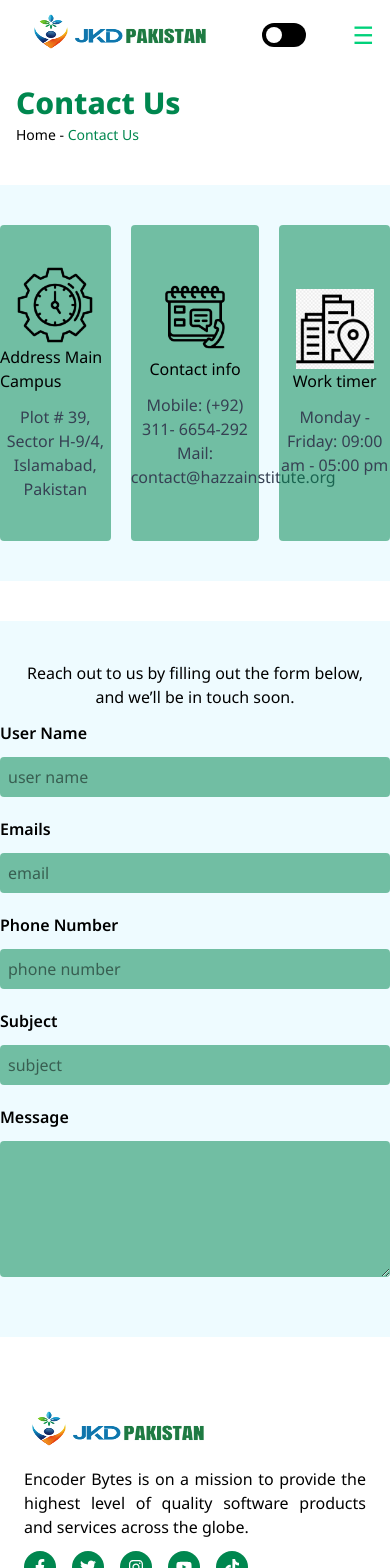
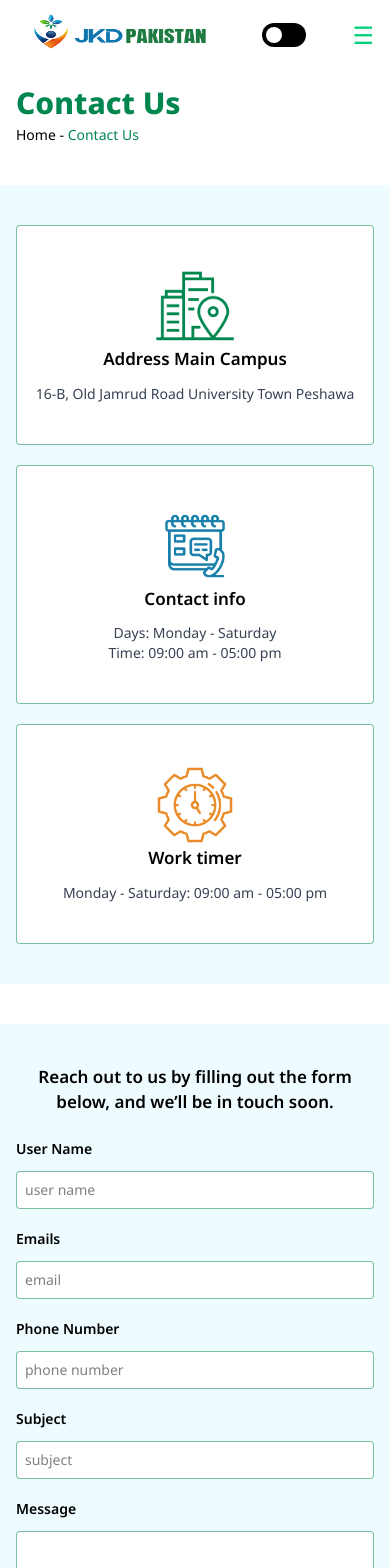
Before and after one commit to abdul-samad-91/JKD_Organization, a Next.js app: page /contact-us in a window 390 px wide. Shown: the top 1568 px of the page. Built offline with nearby package versions, Linux system fonts and the light colour scheme.

Commit message:
change complete UI of contact page

```diff
--- a/src/app/contact-us/page.js
+++ b/src/app/contact-us/page.js
@@ -2,34 +2,81 @@
 import Footer from '@/component/Footer'
 import Header from '@/component/Header'
 import { useGlobal } from '@/context/GlobleContext'
-import React from 'react'
+import React, { useState } from 'react'
 
 import icon1 from '../../../public/contact-icon1.png';
 import icon2 from '../../../public/contact-icon2.png';
 import icon3 from '../../../public/contact-icon3.png';
 // import Details from '../programs/details/[id]/page';
-import Image from 'next/image'
+// import Image from 'next/image'
 
 const info = [
     {
+        color:"#00874F",
         name: "Address Main Campus",
-        icon:icon1,
-        details: ["Plot # 39, Sector H-9/4, Islamabad, Pakistan"]
+        icon:icon3,
+        details: ["16-B, Old Jamrud Road University Town Peshawa"]
     },
     {
+        color:"#177faa",
         name: "Contact info",
         icon:icon2,
-        details: ["Mobile: (+92) 311- 6654-292" , "Mail: contact@hazzainstitute.org"]
+        details: [
+            "Days: Monday - Saturday",
+            "Time: 09:00 am - 05:00 pm"
+        ]
     },
     {
+        color:"#e98b28",
         name: "Work timer",
-        icon:icon3,
-        details: ["Monday - Friday: 09:00 am - 05:00 pm"]
+        icon:icon1,
+        details: ["Monday - Saturday: 09:00 am - 05:00 pm"]
     }
 ];
 
 const ContactUs = () => {
+
     const {theme} = useGlobal();
+    const [contactForm , setContactForm] = useState({
+        userName:'',
+        email:'',
+        phoneNumber:'',
+        subject:'',
+        message:''
+    });
+    const [loading , setLoading] = useState(false)
+
+    const handleChange = (event)=>{
+        const { value , name } = event.target;
+        setContactForm((preValue)=>{
+            return {
+                ...preValue,
+                [name]:value,
+            }
+        })
+    }
+
+const handleSubmit = async (e) => {
+  e.preventDefault()
+
+    setLoading(true);
+
+  try {
+    const response = await axiosInstance.post("/api/contact", applyForm);
+    console.log(response);
+    const data = response.data;
+
+    toast.success(data.message || "Email Send Successfully");
+
+    router.push("/admin"  );
+  } catch (err) {
+    const errorMessage = err.response?.data?.error || "Something went wrong. Please try again.";
+    toast.error(errorMessage);
+  } finally {
+    setLoading(false);
+  }
+};
+
   return (
     <div className={` h-screen w-full  flex flex-col justify-between `}>
         <Header />
@@ -41,19 +88,30 @@ const ContactUs = () => {
                     <span className={`${theme === 'light' ? 'text-[#00874F]': 'text-[#177faa] '} cursor-pointer`} >Contact Us</span>
                 </div>
             </div>
-            <section className={`${theme === "light" ? "bg-[#eefbff]" : "bg-black"} w-full flex flex-col items-center my-10 py-10`}>
+            <section className={`${theme === "light" ? "bg-[#eefbff]" : "bg-[#080808]"} w-full flex flex-col items-center my-10 py-10`}>
 
-                <div className='flex justify-between gap-5 w-full lg:w-[1200px]'>
+                <div className='flex flex-col md:flex-row justify-between gap-5 w-full lg:max-w-[1200px] px-4'>
                     {
                         info?.map((details , index) =>
-                        <div key={index} className={` py-10 rounded w-[33%] ${theme === 'dark' ? 'bg-[#177eaa94]' : 'bg-[#00874f85]'} flex flex-col justify-center items-center`}>
-                            <Image src={details.icon} alt={index} className="w-[150px] h-[80px] object-contain self-center " />
+                        <div  key={index} className={` py-10 rounded md:w-[33%] border  ${theme === 'dark' ? 'bg-black border-[#177eaa94]' : 'bg-white border-[#00874f85]'} flex flex-col justify-center items-center`}>
+                            <div src={details.icon} alt={index}  className="w-[150px] h-[80px] object-contain self-center " style={{
+                                WebkitMaskImage: `url(${details.icon.src})`,
+                                WebkitMaskRepeat: "no-repeat",
+                                WebkitMaskPosition: "center",
+                                WebkitMaskSize: "contain",
+                                maskImage: `url(${details.icon.src})`,
+                                maskRepeat: "no-repeat",
+                                maskPosition: "center",
+                                maskSize: "contain",
+                                backgroundColor: details.color,
+                                }}
+                            />
                             {/* <h3 className={`text-xl sm:text-2xl lg:text-[30px] pt-3 pb-4 font-semibold w-full text-center px-5`}>{details.name}</h3> */}
-                            <p className=" text-[16px] md:text-[17px] lg:text-[25px] lg:font-semibold pb-3  " >{details.name}</p>
+                            <h3 className=" text-[17px] md:text-[21px] lg:text-[25px] font-semibold pb-3 ">{details.name}</h3>
 
                             {
                                 details?.details?.map((text , index)=>
-                                    <p key={index} className={`text-center w-full ${theme === 'light' ? ' text-gray-700 ':'text-white'}`}>{text}</p>
+                                    <p key={index} className={`text-gray-700 text-sm  md:text-base px-2  text-center w-full ${theme === 'light' ? ' black ':'text-white'}`}>{text}</p>
                                 )
                             }
                         </div>
@@ -62,90 +120,44 @@ const ContactUs = () => {
                 </div>
             </section>
 
-            <section className={`${theme === "light" ?  "bg-[#eefbff]" : "bg-black"} w-full flex flex-col items-center mb-10 py-10`}>
+            <section className={`${theme === "light" ?  "bg-[#eefbff]" : "bg-[#080808]"} w-full flex flex-col items-center mb-10 py-10`}>
 
-                <h3 className={`text-[16px] md:text-[17px] lg:text-[25px] lg:font-semibold pb-3 md:w-[600px] text-center px-5`}>Reach out to us by filling out the form below, and we’ll be in touch soon.</h3>
-                <form className='w-full  md:w-[600px]'>
+                <h3 className={`text-[17px] md:text-[21px] lg:text-[25px] font-semibold pb-3 w-full md:w-[600px] text-center px-5`}>Reach out to us by filling out the form below, and we’ll be in touch soon.</h3>
+                <form onSubmit={handleSubmit} className='w-full px-4 pt-3 md:pt-5 md:w-[600px]'>
                     {/* UserName */}
                     <div className='flex flex-col gap-3  w-full'>
-                        <label className='font-semibold'>User Name</label>
-                        <input type='text' placeholder='user name' className={`${theme === 'dark' ? 'bg-[#177eaa94]' : 'bg-[#00874f85]'} p-2 rounded  outline-none`} />
+                        <label htmlFor='usrName' className=" text-sm font-semibold md:text-base">User Name</label>
+                        <input name='userName' value={contactForm.value} onChange={handleChange} type='text' id='usrName' placeholder='user name' className={`text-sm  md:text-base border ${theme === 'dark' ? 'border-[#177eaa94] bg-black' : 'bg-white border-[#00874f85]'}  p-2 rounded  outline-none`} />
                     </div>
                     {/* Email */}
                     <div className='flex flex-col gap-3  w-full pt-5'>
-                        <label className='font-semibold'>Emails</label>
-                        <input type='email' placeholder='email' className={`${theme === 'dark' ? 'bg-[#177eaa94]' : 'bg-[#00874f85]'} p-2 rounded  outline-none`} />
+                        <label htmlFor='email' className=" text-sm font-semibold md:text-base" >Emails</label>
+                        <input name='email' value={contactForm.email} onChange={handleChange} type='email' id='email' placeholder='email' className={`text-sm  md:text-base border ${theme === 'dark' ? 'border-[#177eaa94] bg-black' : 'bg-white border-[#00874f85]'} p-2 rounded  outline-none`} />
                     </div>
                     {/* PhoneNumber */}
                     <div className='flex flex-col gap-3  w-full pt-5'>
-                        <label className='font-semibold'>Phone Number</label>
-                        <input type='number' placeholder='phone number' className={`${theme === 'dark' ? 'bg-[#177eaa94]' : 'bg-[#00874f85]'} p-2 rounded  outline-none`} />
+                        <label htmlFor='number' className=" text-sm font-semibold md:text-base" >Phone Number</label>
+                        <input name='number' value={contactForm.nunber} onChange={handleChange} type='number' id='number' placeholder='phone number' className={`text-sm  md:text-base border ${theme === 'dark' ? 'border-[#177eaa94] bg-black' : 'bg-white border-[#00874f85]'} p-2 rounded  outline-none`} />
                     </div>
                     {/* subject */}
                     <div className='flex flex-col gap-3  w-full pt-5'>
-                        <label className='font-semibold'>Subject</label>
-                        <input type='text' placeholder='subject' className={`${theme === 'dark' ? 'bg-[#177eaa94]' : 'bg-[#00874f85]'} p-2 rounded  outline-none`} />
+                        <label htmlFor='subject' className=" text-sm font-semibold md:text-base">Subject</label>
+                        <input name='subject' value={contactForm.subject} onChange={handleChange} type='text' id='subject' placeholder='subject' className={`text-sm  md:text-base border ${theme === 'dark' ? 'border-[#177eaa94] bg-black' : 'bg-white border-[#00874f85]'} p-2 rounded  outline-none`} />
                     </div>
                     {/* textarea */}
                     <div className='flex flex-col gap-3 w-full pt-5'>
-                        <label className='font-semibold'>Message</label>
-                        <textarea rows={5}   className={`${theme === 'dark' ? 'bg-[#177eaa94]' : 'bg-[#00874f85]'} p-2 rounded  outline-none`} />
+                        <label htmlFor='message' className=" text-sm font-semibold md:text-base">Message</label>
+                        <textarea name='message' value={contactForm.message} onChange={handleChange} rows={5} id='message'  className={`text-sm  md:text-base border ${theme === 'dark' ? 'border-[#177eaa94] bg-black' : 'bg-white border-[#00874f85]'} p-2 rounded  outline-none`} />
                     </div>
                     {/* buttton */}
                     <div className='  pt-5'>
-                        <button type='submit' className={`hidden md:block px-4 py-2 rounded ${theme === 'light' ? 'bg-[#00874F] hover:text-white hover:bg-black': 'hover:text-black hover:bg-white bg-[#177faa]'} transition cursor-pointer text-white text-sm md:text-[14px] lg:text-base`}>
-                            Send
+                        <button type='submit' className={`px-4 py-2 rounded ${theme === 'light' ? 'bg-[#00874F] hover:text-white hover:bg-black': 'hover:text-black hover:bg-white bg-[#177faa]'} transition cursor-pointer text-white text-sm md:text-[14px] lg:text-base`}>
+                            {loading ? 'sending ...' : 'send'}
                         </button>
                     </div>
                 </form>
             </section>
-            {/* program page content */}
-            {/* <section className={`${theme === "light" ? "bg-[#eefbff]" : "bg-black"} w-full flex flex-col items-center my-10 py-10`}>
-                <div className="relative  max-w-[1200px] px-4 lg:px-0 flex gap-10 justify-between items-center "> */}
-                    {/* form */}
-                    {/* <form className='w-[60%]'> */}
-                        {/* UserName */}
-                        {/* <div className='flex flex-col gap-3  w-full'>
-                            <label className='font-semibold'>User Name</label>
-                            <input type='text' placeholder='user name' className={`${theme === 'dark' ? 'bg-[#177eaa94]' : 'bg-[#00874f85]'} p-2 rounded  outline-none`} />
-                        </div> */}
-                        {/* Email and PhoneNumber */}
-                        {/* <div className='flex gap-3  pt-5'>
-                            <div className='flex flex-col gap-3  w-[50%]'>
-                                <label className='font-semibold'>Emails</label>
-                                <input type='email' placeholder='email' className={`${theme === 'dark' ? 'bg-[#177eaa94]' : 'bg-[#00874f85]'} p-2 rounded  outline-none`} />
-                            </div>
-                            <div className='flex flex-col gap-3  w-[50%]'>
-                                <label className='font-semibold'>Phone Number</label>
-                                <input type='number' placeholder='phone number' className={`${theme === 'dark' ? 'bg-[#177eaa94]' : 'bg-[#00874f85]'} p-2 rounded  outline-none`} />
-                            </div>
-                        </div> */}
-                        {/* textarea */}
-                        {/* <div className='flex flex-col gap-3  w-full pt-5'>
-                            <label className='font-semibold'>Message</label>
-                            <textarea rows={5}   className={`${theme === 'dark' ? 'bg-[#177eaa94]' : 'bg-[#00874f85]'} p-2 rounded  outline-none`} />
-                        </div> */}
-                        {/* buttton */}
-                        {/* <div className='  pt-5'>
-                            <button type='submit' className={`hidden md:block px-4 py-2 rounded ${theme === 'light' ? 'bg-[#00874F] hover:text-white hover:bg-black': 'hover:text-black hover:bg-white bg-[#177faa]'} transition cursor-pointer text-white text-sm md:text-[14px] lg:text-base`}>
-                                Send
-                            </button>
-                        </div>
-                    </form> */}
-                    {/* content */}
-                    {/* <div className='w-[40%] flex flex-col justify-center'>
-                        <h2 className='text-[35px] font-semibold '>HAVE A PROJECT?</h2>
-                        <h2 className='text-[35px] font-semibold leading-8 '>GET IN TOUCH.</h2>
-                        <h3 className={`text-xl sm:text-2xl lg:text-[30px] pt-3 pb-4 font-semibold w-full ${theme === 'light' ? 'text-[#00874F]': 'text-[#177faa]'} `}>THINK WE DO NEXT.</h3>
-                        <ul className='list-disc disc-inside text-[18px] ml-5 '>
-                            <li>Our team contacts you within one business day</li>
-                            <li>We engage in an initial discussion to understand your requirements</li>
-                            <li>Our team of analysts and developers assess the scope and propose a way forward with mutual consultation</li>
-                            <li>All information exchange is protected via a mutual NDA</li>
-                        </ul>
-                    </div>
-                </div> */}
-            {/* </section> */}
+
         </div>
         <Footer />
     </div>
```
Also changed, not shown: public/contact-icon3.png.
